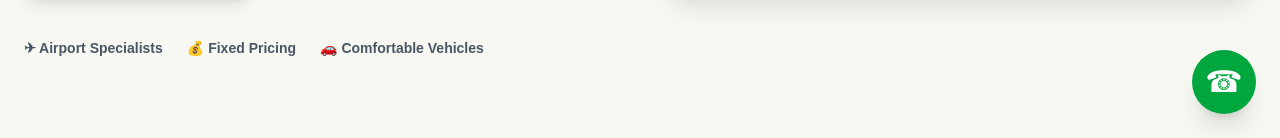
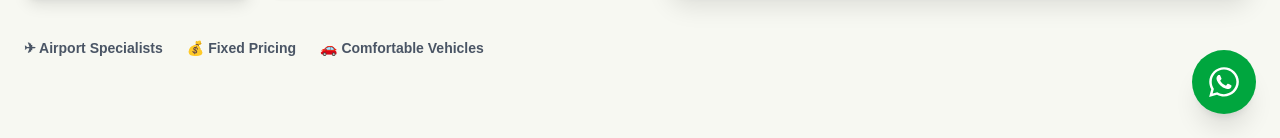
Before and after one commit to itsrishu0402-droid/voltra-app, a Next.js app: page / in a window 1280 px wide. Shown: the part 662-800 px from the top of the page. Built offline with nearby package versions, Linux system fonts and the light colour scheme.

Commit message:
Updated floating WhatsApp icon

```diff
--- a/app/book/page.tsx
+++ b/app/book/page.tsx
@@ -3,6 +3,7 @@
 import Link from "next/link";
 import { useState } from "react";
 import { supabase } from "../../lib/supabase";
+
 
 export default function BookPage() {
   const [name, setName] = useState("");
--- a/app/page.tsx
+++ b/app/page.tsx
@@ -1,4 +1,5 @@
 import Link from "next/link";
+import { FaWhatsapp } from "react-icons/fa";
 
 export default function Home() {
   return (
@@ -194,13 +195,14 @@ export default function Home() {
 
       {/* FLOATING WHATSAPP */}
       <a
-        href="https://wa.me/919279167887"
-        target="_blank"
-        rel="noopener noreferrer"
-        className="fixed bottom-6 right-6 bg-green-600 text-white w-16 h-16 rounded-full flex items-center justify-center text-3xl shadow-xl"
-      >
-        ☎
-      </a>
+  href="https://wa.me/919279167887"
+  target="_blank"
+  rel="noopener noreferrer"
+  className="fixed bottom-6 right-6 bg-green-600 text-white w-16 h-16 rounded-full flex items-center justify-center shadow-xl hover:scale-110 transition-all z-50"
+>
+  <FaWhatsapp size={34} />
+</a>
+
     </main>
   );
 }
```
